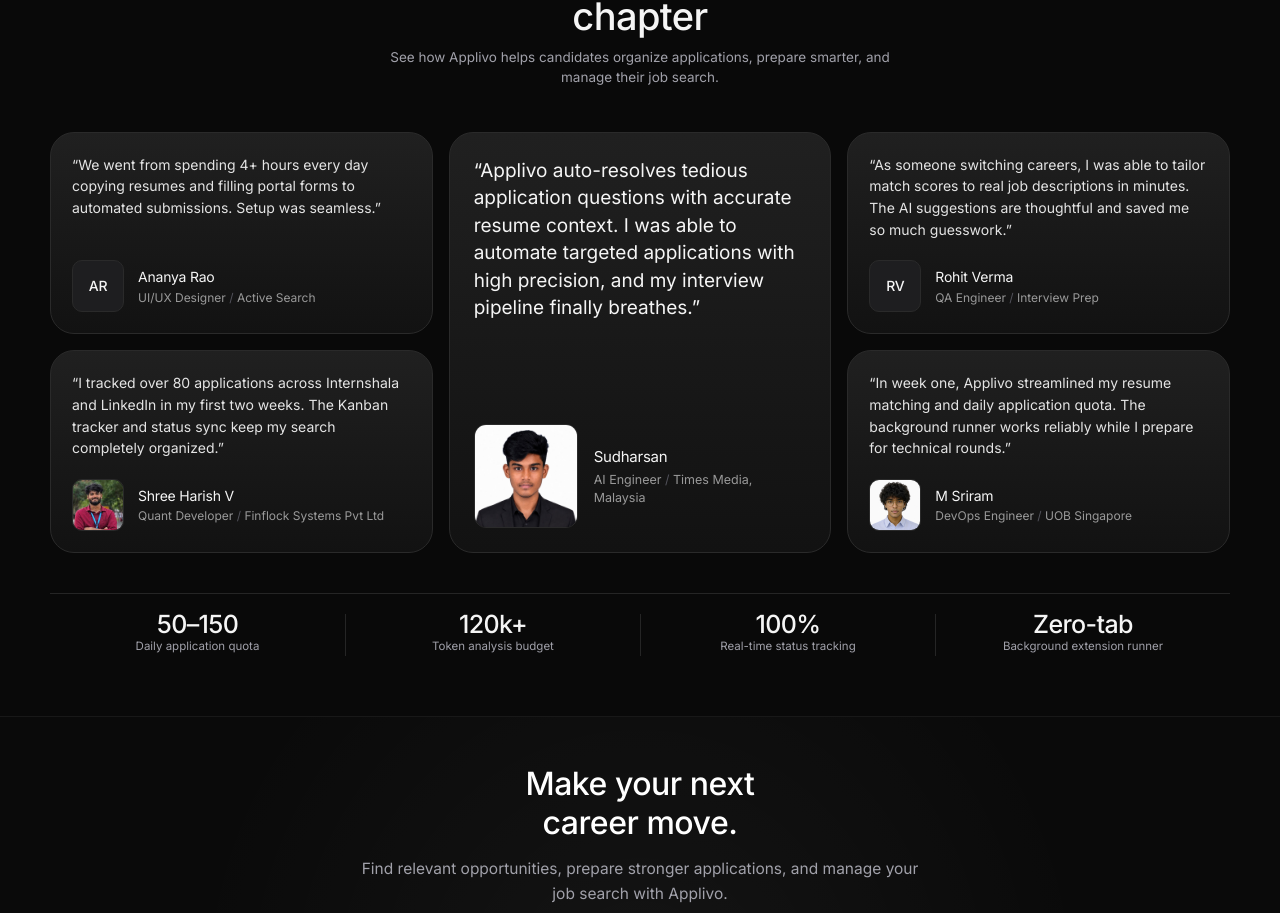
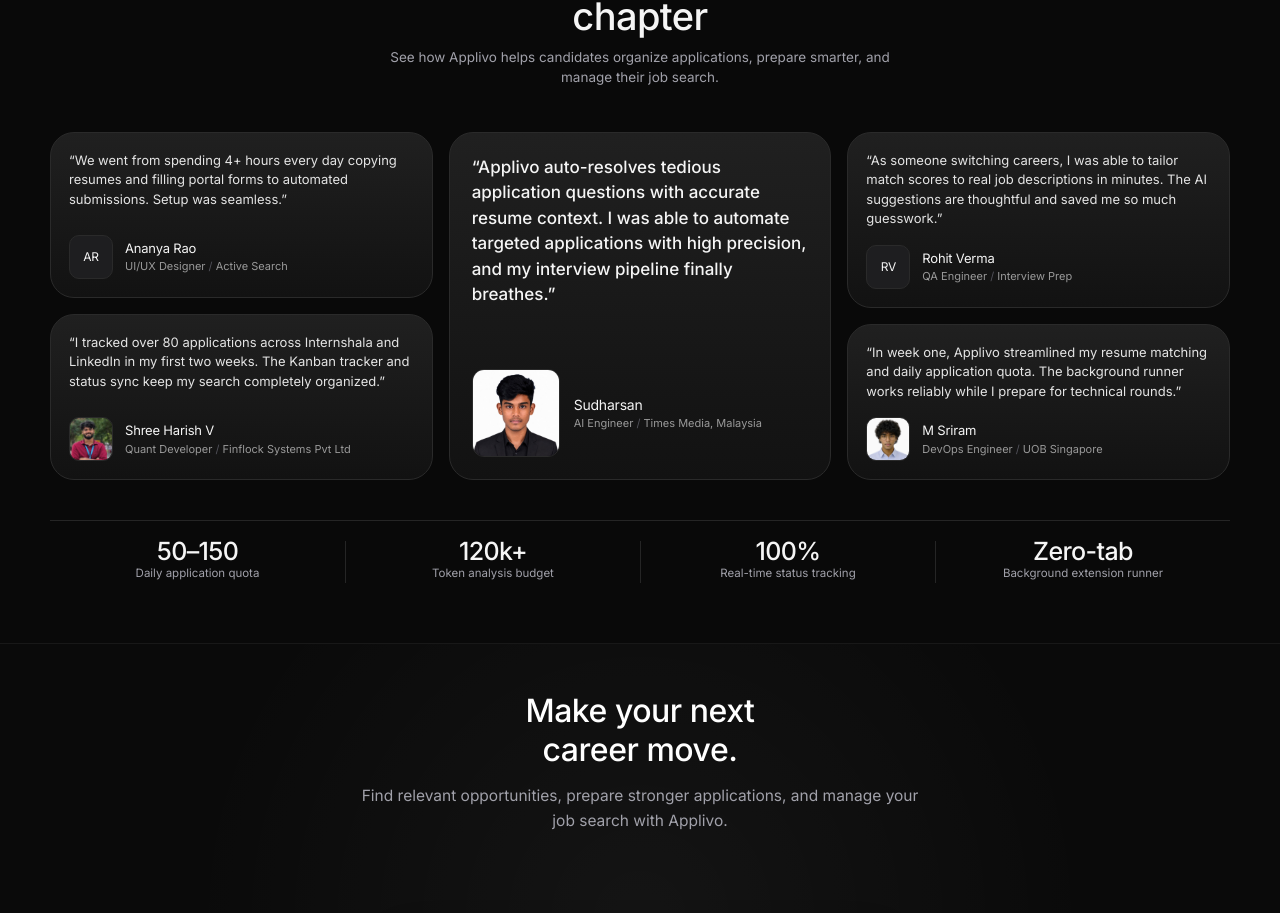
Before and after one commit to Applivo-Agent/Applivo-Web, a Next.js app: page / in a window 1280 px wide. Shown: the part 6235-7148 px from the top of the page. Built offline with nearby package versions, Linux system fonts and the light colour scheme; no server answers; a web font is replaced by a local one.

Commit message:
style(testimonials): refine compact typography scale to match Kilo reference

```diff
--- a/components/ainest/Testimonials.tsx
+++ b/components/ainest/Testimonials.tsx
@@ -107,32 +107,32 @@
               <div
                 key={idx}
                 style={CARD_GRADIENT_STYLE}
-                className="rounded-[24px] border border-[#2A2A2A] p-5 sm:p-[21px] hover:border-[#383838] transition-all duration-200 flex flex-col justify-between flex-1"
+                className="rounded-[24px] border border-[#2A2A2A] p-[18px] hover:border-[#383838] transition-all duration-200 flex flex-col justify-between flex-1"
               >
-                <p className="text-[#E4E4E4] text-[14px] leading-[1.55] font-normal">
+                <p className="text-[#E4E4E4] text-[13px] leading-[1.5] font-normal">
                   &ldquo;{t.quote}&rdquo;
                 </p>
-                <div className="flex items-center gap-3.5 mt-auto pt-4 sm:pt-5">
-                  <div className="w-[50px] h-[50px] sm:w-[52px] sm:h-[52px] rounded-[10px] bg-[#1E1E20] border border-[#2A2A2A] overflow-hidden flex items-center justify-center shrink-0">
+                <div className="flex items-center gap-3 mt-auto pt-3.5 sm:pt-4">
+                  <div className="w-[44px] h-[44px] rounded-[10px] bg-[#1E1E20] border border-[#2A2A2A] overflow-hidden flex items-center justify-center shrink-0">
                     {t.avatar ? (
                       <Image
                         src={t.avatar}
                         alt={t.name}
-                        width={104}
-                        height={104}
+                        width={88}
+                        height={88}
                         className="w-full h-full object-cover object-center"
                       />
                     ) : (
-                      <span className="text-[#F5F5F5] font-semibold text-[14px] tracking-tight">
+                      <span className="text-[#F5F5F5] font-medium text-[12px] tracking-tight">
                         {t.initials}
                       </span>
                     )}
                   </div>
                   <div className="min-w-0">
-                    <h3 className="text-[#F5F5F5] font-medium text-[14px] leading-[1.4] tracking-tight truncate">
+                    <h3 className="text-[#F5F5F5] font-medium text-[13px] leading-[1.4] tracking-tight truncate">
                       {t.name}
                     </h3>
-                    <p className="text-[#999999] text-[12px] leading-[1.45] truncate mt-0.5">
+                    <p className="text-[#999999] text-[11px] leading-[1.4] truncate mt-0.5">
                       {t.role} <span className="text-[#52525B]">/</span> {t.context}
                     </p>
                   </div>
@@ -141,36 +141,36 @@
             ))}
           </div>
 
-          {/* Center Column (Featured Card: Matches 2 side cards + gap, compact 19px quote) */}
+          {/* Center Column (Featured Card: Matches 2 side cards + gap, compact 17px quote) */}
           <div className="order-2 md:order-1 lg:order-2 md:col-span-2 lg:col-span-1 flex flex-col h-full">
             <div
               style={CARD_GRADIENT_STYLE}
-              className="rounded-[24px] border border-[#2A2A2A] p-6 hover:border-[#383838] transition-all duration-200 flex flex-col justify-between h-full"
+              className="rounded-[24px] border border-[#2A2A2A] p-[22px] hover:border-[#383838] transition-all duration-200 flex flex-col justify-between h-full"
             >
-              <p className="text-[#F5F5F5] text-[18px] sm:text-[19px] font-medium leading-[1.45]">
+              <p className="text-[#F5F5F5] text-[15px] sm:text-[16px] lg:text-[17px] font-[450] leading-[1.5]">
                 &ldquo;{featuredTestimonial.quote}&rdquo;
               </p>
-              <div className="flex items-center gap-4 mt-auto pt-6">
-                <div className="w-[96px] h-[96px] sm:w-[104px] sm:h-[104px] rounded-[12px] bg-[#1E1E20] border border-[#2A2A2A] overflow-hidden flex items-center justify-center shrink-0">
+              <div className="flex items-center gap-3.5 mt-auto pt-5">
+                <div className="w-[88px] h-[88px] rounded-[12px] bg-[#1E1E20] border border-[#2A2A2A] overflow-hidden flex items-center justify-center shrink-0">
                   {featuredTestimonial.avatar ? (
                     <Image
                       src={featuredTestimonial.avatar}
                       alt={featuredTestimonial.name}
-                      width={208}
-                      height={208}
+                      width={176}
+                      height={176}
                       className="w-full h-full object-cover object-center"
                     />
                   ) : (
-                    <span className="text-[#F5F5F5] font-semibold text-[18px] tracking-tight">
+                    <span className="text-[#F5F5F5] font-semibold text-[15px] tracking-tight">
                       {featuredTestimonial.initials}
                     </span>
                   )}
                 </div>
                 <div className="min-w-0 flex-1">
-                  <h3 className="text-[#F5F5F5] font-medium text-[15px] leading-[1.4] tracking-tight">
+                  <h3 className="text-[#F5F5F5] font-medium text-[14px] leading-[1.4] tracking-tight">
                     {featuredTestimonial.name}
                   </h3>
-                  <p className="text-[#999999] text-[12.5px] leading-[1.45] mt-1">
+                  <p className="text-[#999999] text-[11px] leading-[1.4] mt-0.5">
                     {featuredTestimonial.role} <span className="text-[#52525B]">/</span> {featuredTestimonial.context}
                   </p>
                 </div>
@@ -184,32 +184,32 @@
               <div
                 key={idx}
                 style={CARD_GRADIENT_STYLE}
-                className="rounded-[24px] border border-[#2A2A2A] p-5 sm:p-[21px] hover:border-[#383838] transition-all duration-200 flex flex-col justify-between flex-1"
+                className="rounded-[24px] border border-[#2A2A2A] p-[18px] hover:border-[#383838] transition-all duration-200 flex flex-col justify-between flex-1"
               >
-                <p className="text-[#E4E4E4] text-[14px] leading-[1.55] font-normal">
+                <p className="text-[#E4E4E4] text-[13px] leading-[1.5] font-normal">
                   &ldquo;{t.quote}&rdquo;
                 </p>
-                <div className="flex items-center gap-3.5 mt-auto pt-4 sm:pt-5">
-                  <div className="w-[50px] h-[50px] sm:w-[52px] sm:h-[52px] rounded-[10px] bg-[#1E1E20] border border-[#2A2A2A] overflow-hidden flex items-center justify-center shrink-0">
+                <div className="flex items-center gap-3 mt-auto pt-3.5 sm:pt-4">
+                  <div className="w-[44px] h-[44px] rounded-[10px] bg-[#1E1E20] border border-[#2A2A2A] overflow-hidden flex items-center justify-center shrink-0">
                     {t.avatar ? (
                       <Image
                         src={t.avatar}
                         alt={t.name}
-                        width={104}
-                        height={104}
+                        width={88}
+                        height={88}
                         className="w-full h-full object-cover object-center"
                       />
                     ) : (
-                      <span className="text-[#F5F5F5] font-semibold text-[14px] tracking-tight">
+                      <span className="text-[#F5F5F5] font-medium text-[12px] tracking-tight">
                         {t.initials}
                       </span>
                     )}
                   </div>
                   <div className="min-w-0">
-                    <h3 className="text-[#F5F5F5] font-medium text-[14px] leading-[1.4] tracking-tight truncate">
+                    <h3 className="text-[#F5F5F5] font-medium text-[13px] leading-[1.4] tracking-tight truncate">
                       {t.name}
                     </h3>
-                    <p className="text-[#999999] text-[12px] leading-[1.45] truncate mt-0.5">
+                    <p className="text-[#999999] text-[11px] leading-[1.4] truncate mt-0.5">
                       {t.role} <span className="text-[#52525B]">/</span> {t.context}
                     </p>
                   </div>
```
